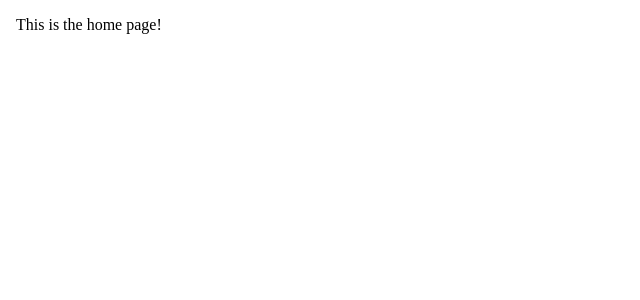
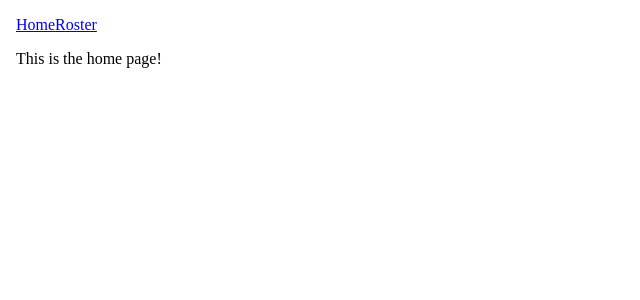
Before and after one commit to boggsey/alchemy-arcade, a React (Vite) app: page / in a window 1280 px wide. Shown: the top 300 px of the page, without its empty margins (0-640 px from the left). Built offline with nearby package versions, Linux system fonts and the light colour scheme.

Commit message:
Adding a Nav component

```diff
--- a/src/components/App.jsx
+++ b/src/components/App.jsx
@@ -1,9 +1,12 @@
 import React from 'react'
+
+import Nav from './Nav';
 import Main from './Main';
 
 const App = () => {
   return (
     <div>
+      <Nav />
       <Main />
     </div>
   )
--- /dev/null
+++ b/src/components/Nav.jsx
@@ -0,0 +1,14 @@
+import React from 'react';
+import { Link } from 'react-router-dom';
+
+const Nav = () =>
+  (
+    <div>
+      <nav>
+        <Link to="/home">Home</Link>
+        <Link to="/roster">Roster</Link>
+      </nav>
+    </div>
+  );
+
+export default Nav;
```
Also changed, not shown: src/components/Main.jsx (line endings or trailing spaces).
